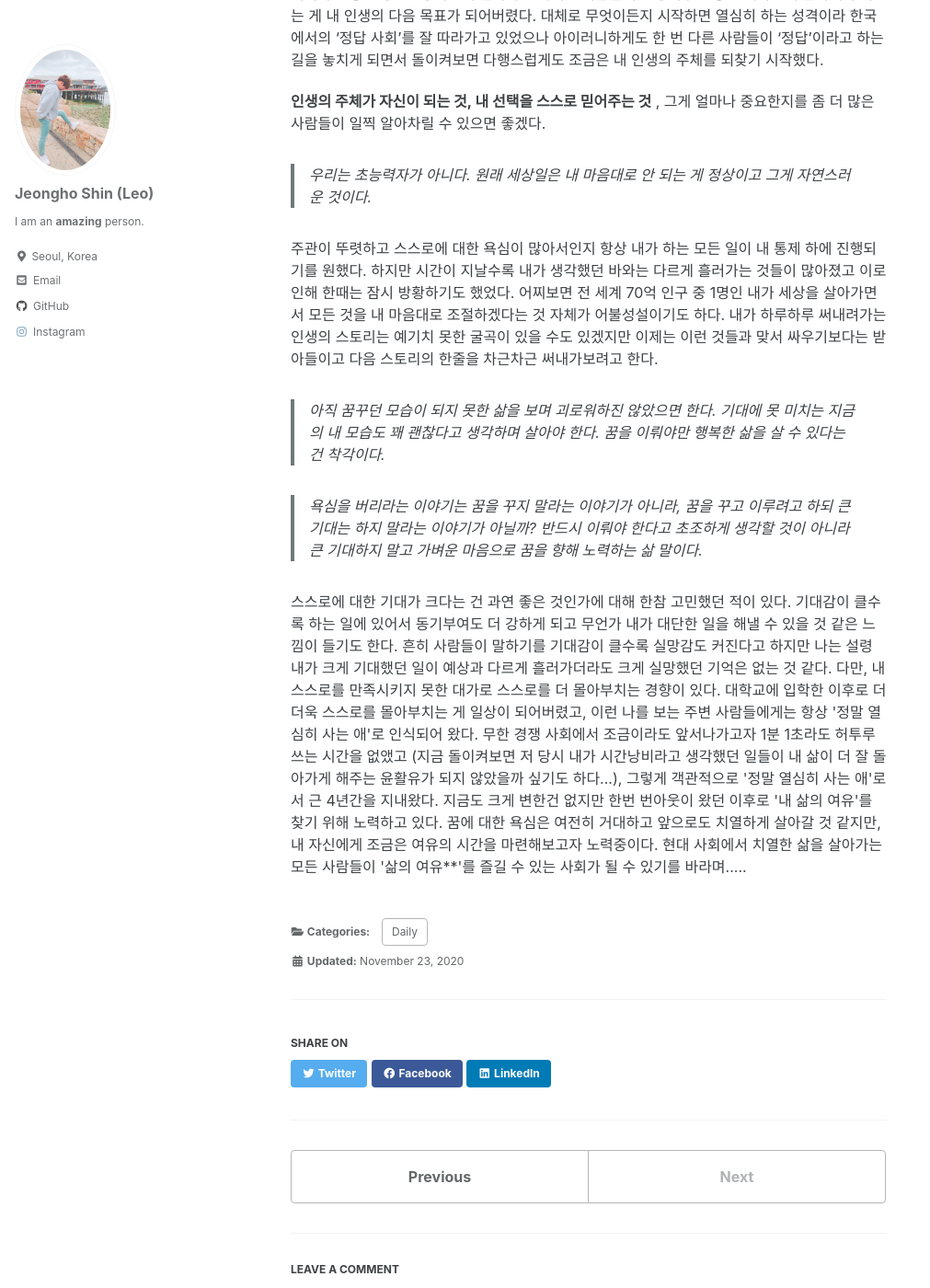
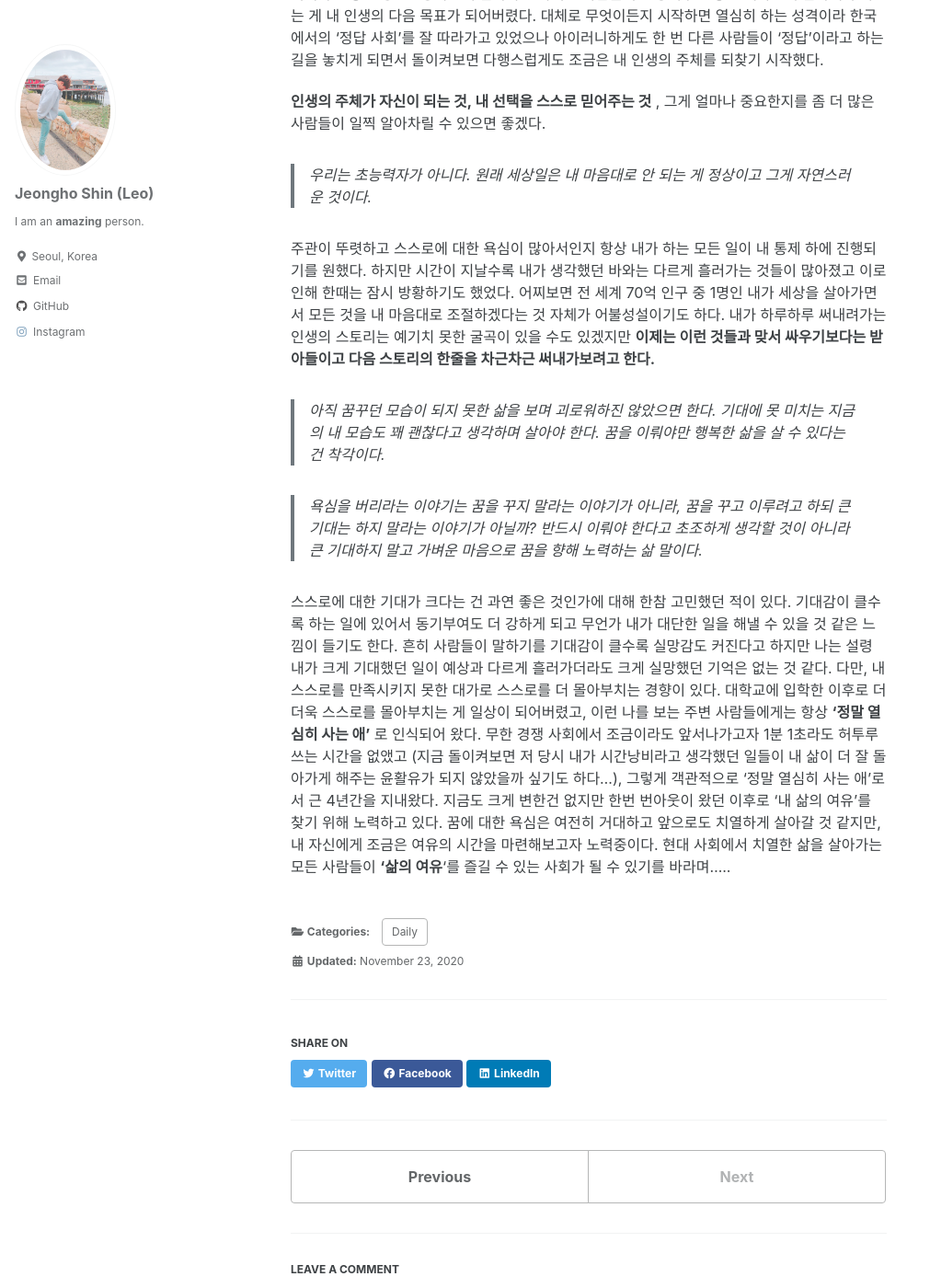
Before and after one commit to mlleo/mlleo.github.io, a Jekyll site: the page built from _posts/2020-11-23-book_review_2.md, in a window 1280 px wide and 1400 px high, scrolled down 490 px. Shown: the whole window at 92% size, without its empty margins (0-1011 px from the left). Built offline with Jekyll 4.4.1, drawn with Linux system fonts in a browser that asks for light colours; cached includes are drawn as plain includes; comment, search, counter and statistics services are not loaded.

Commit message:
Update 2020-11-23-book_review_2.md

```diff
--- a/_posts/2020-11-23-book_review_2.md
+++ b/_posts/2020-11-23-book_review_2.md
@@ -22,9 +22,7 @@ use_math: true # MathJax On
 > 우리는 초능력자가 아니다.
 > 원래 세상일은 내 마음대로 안 되는 게 정상이고 그게 자연스러운 것이다.
 
-<p>
-  주관이 뚜렷하고 스스로에 대한 욕심이 많아서인지 항상 내가 하는 모든 일이 내 통제 하에 진행되기를 원했다. 하지만 시간이 지날수록 내가 생각했던 바와는 다르게 흘러가는 것들이 많아졌고 이로 인해 한때는 잠시 방황하기도 했었다. 어찌보면 전 세계 70억 인구 중 1명인 내가 세상을 살아가면서 모든 것을 내 마음대로 조절하겠다는 것 자체가 어불성설이기도 하다. 내가 하루하루 써내려가는 인생의 스토리는 예기치 못한 굴곡이 있을 수도 있겠지만 이제는 이런 것들과 맞서 싸우기보다는 받아들이고 다음 스토리의 한줄을 차근차근 써내가보려고 한다. <br>
-</p>
+  주관이 뚜렷하고 스스로에 대한 욕심이 많아서인지 항상 내가 하는 모든 일이 내 통제 하에 진행되기를 원했다. 하지만 시간이 지날수록 내가 생각했던 바와는 다르게 흘러가는 것들이 많아졌고 이로 인해 한때는 잠시 방황하기도 했었다. 어찌보면 전 세계 70억 인구 중 1명인 내가 세상을 살아가면서 모든 것을 내 마음대로 조절하겠다는 것 자체가 어불성설이기도 하다. 내가 하루하루 써내려가는 인생의 스토리는 예기치 못한 굴곡이 있을 수도 있겠지만 **이제는 이런 것들과 맞서 싸우기보다는 받아들이고 다음 스토리의 한줄을 차근차근 써내가보려고 한다.** <br>
 
 
 > 아직 꿈꾸던 모습이 되지 못한 삶을 보며 괴로워하진 않았으면 한다.
@@ -33,7 +31,6 @@ use_math: true # MathJax On
 
 > 욕심을 버리라는 이야기는 꿈을 꾸지 말라는 이야기가 아니라, 꿈을 꾸고 이루려고 하되 큰 기대는 하지 말라는 이야기가 아닐까?
 > 반드시 이뤄야 한다고 초조하게 생각할 것이 아니라 큰 기대하지 말고 가벼운 마음으로 꿈을 향해 노력하는 삶 말이다.
-<p>
-  스스로에 대한 기대가 크다는 건 과연 좋은 것인가에 대해 한참 고민했던 적이 있다. 기대감이 클수록 하는 일에 있어서 동기부여도 더 강하게 되고 무언가 내가 대단한 일을 해낼 수 있을 것 같은 느낌이 들기도 한다. 흔히 사람들이 말하기를 기대감이 클수록 실망감도 커진다고 하지만 나는 설령 내가 크게 기대했던 일이 예상과 다르게 흘러가더라도 크게 실망했던 기억은 없는 것 같다. 다만, 내 스스로를 만족시키지 못한 대가로 스스로를 더 몰아부치는 경향이 있다. 대학교에 입학한 이후로 더더욱 스스로를 몰아부치는 게 일상이 되어버렸고, 이런 나를 보는 주변 사람들에게는 항상 '정말 열심히 사는 애'로 인식되어 왔다. 무한 경쟁 사회에서 조금이라도 앞서나가고자 1분 1초라도 허투루 쓰는 시간을 없앴고 (지금 돌이켜보면 저 당시 내가 시간낭비라고 생각했던 일들이 내 삶이 더 잘 돌아가게 해주는 윤활유가 되지 않았을까 싶기도 하다...), 그렇게 객관적으로 '정말 열심히 사는 애'로서 근 4년간을 지내왔다. 지금도 크게 변한건 없지만 한번 번아웃이 왔던 이후로 '내 삶의 여유'를 찾기 위해 노력하고 있다. 꿈에 대한 욕심은 여전히 거대하고 앞으로도 치열하게 살아갈 것 같지만, 내 자신에게 조금은 여유의 시간을 마련해보고자 노력중이다.
-  현대 사회에서 치열한 삶을 살아가는 모든 사람들이 '삶의 여유**'를 즐길 수 있는 사회가 될 수 있기를 바라며.....
-</p>
+
+  스스로에 대한 기대가 크다는 건 과연 좋은 것인가에 대해 한참 고민했던 적이 있다. 기대감이 클수록 하는 일에 있어서 동기부여도 더 강하게 되고 무언가 내가 대단한 일을 해낼 수 있을 것 같은 느낌이 들기도 한다. 흔히 사람들이 말하기를 기대감이 클수록 실망감도 커진다고 하지만 나는 설령 내가 크게 기대했던 일이 예상과 다르게 흘러가더라도 크게 실망했던 기억은 없는 것 같다. 다만, 내 스스로를 만족시키지 못한 대가로 스스로를 더 몰아부치는 경향이 있다. 대학교에 입학한 이후로 더더욱 스스로를 몰아부치는 게 일상이 되어버렸고, 이런 나를 보는 주변 사람들에게는 항상 **'정말 열심히 사는 애'** 로 인식되어 왔다. 무한 경쟁 사회에서 조금이라도 앞서나가고자 1분 1초라도 허투루 쓰는 시간을 없앴고 (지금 돌이켜보면 저 당시 내가 시간낭비라고 생각했던 일들이 내 삶이 더 잘 돌아가게 해주는 윤활유가 되지 않았을까 싶기도 하다...), 그렇게 객관적으로 '정말 열심히 사는 애'로서 근 4년간을 지내왔다. 지금도 크게 변한건 없지만 한번 번아웃이 왔던 이후로 '내 삶의 여유'를 찾기 위해 노력하고 있다. 꿈에 대한 욕심은 여전히 거대하고 앞으로도 치열하게 살아갈 것 같지만, 내 자신에게 조금은 여유의 시간을 마련해보고자 노력중이다.
+  현대 사회에서 치열한 삶을 살아가는 모든 사람들이 **'삶의 여유**'를 즐길 수 있는 사회가 될 수 있기를 바라며.....
```
